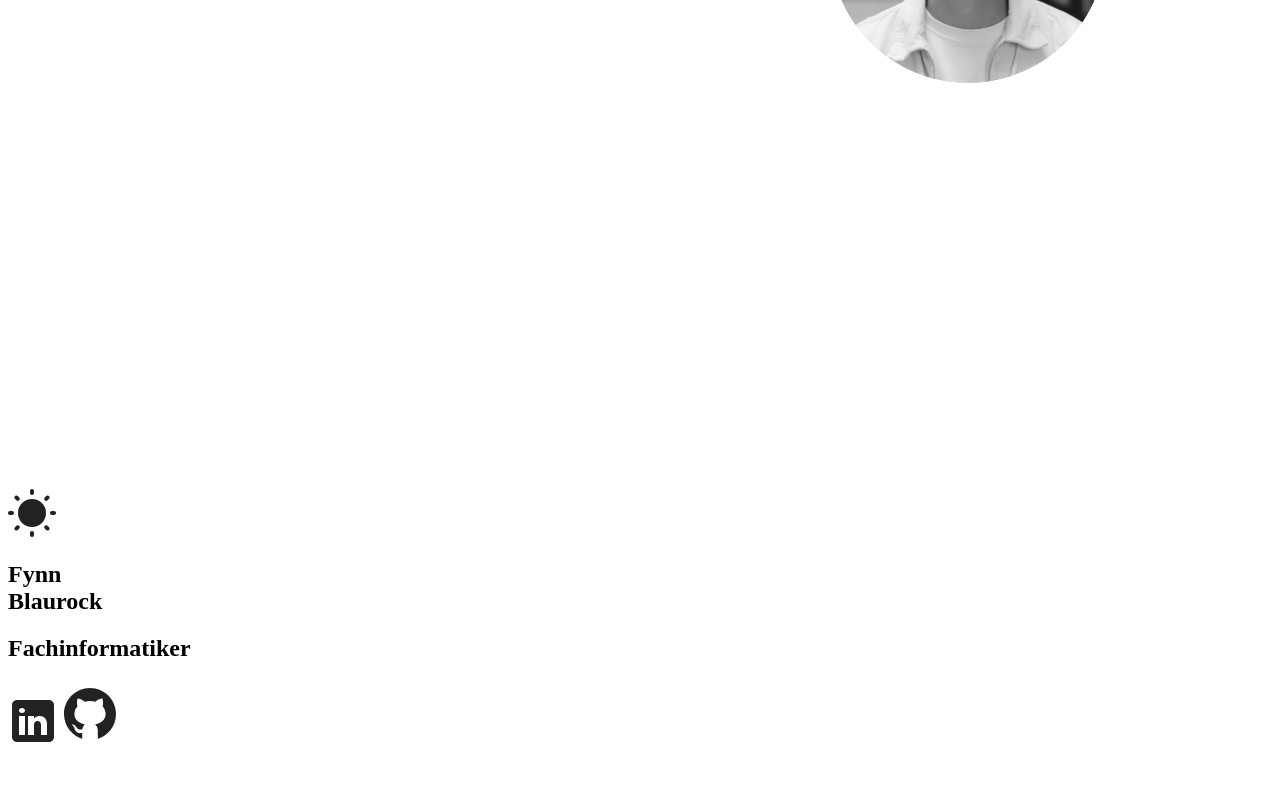
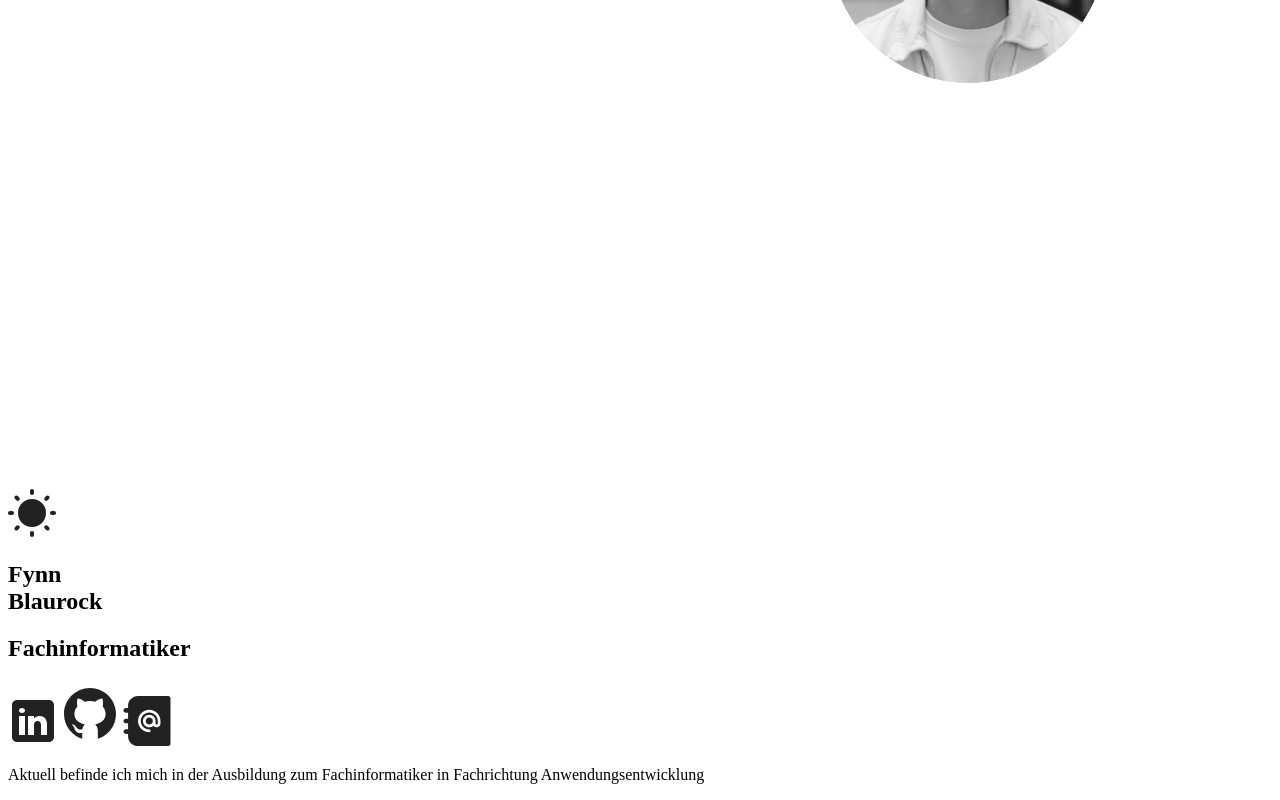
Before and after one commit to fnnbl/PortfolioFBL, a React (Vite) app: page / in a window 1280 px wide. Shown: the part 603-1403 px from the top of the page. Before the commit the page ends 1361 px from the top, so only its background shows below. Built offline with nearby package versions, Linux system fonts and the light colour scheme.

Commit message:
deleted placeholders

```diff
--- a/src/sections/Hero/Hero.jsx
+++ b/src/sections/Hero/Hero.jsx
@@ -3,6 +3,7 @@ import heroImg from "../../assets/hero-img.png";
 import themeIcon from "../../assets/sun.svg";
 import linkedinIcon from "../../assets/linkedin-light.svg";
 import githubIcon from "../../assets/github-light.svg";
+import emailIcon from "../../assets/email.svg";
 
 function Hero() {
   return (
@@ -32,7 +33,14 @@ function Hero() {
           <a href='https://github.com/fnnbl' target='_blank'>
             <img src={githubIcon} alt='GitHub Icon' />
           </a>
+          <a href='mailto:blaurock.fynn@gmail.com' target='_blank'>
+            <img src={emailIcon} alt='email Icon' />
+          </a>
         </span>
+        <p>
+          Aktuell befinde ich mich in der Ausbildung zum Fachinformatiker in
+          Fachrichtung Anwendungsentwicklung
+        </p>
       </div>
     </section>
   );
```
Also changed, not shown: src/assets/email.svg (added), 1 other file (tests, documents, lock files or other folders).
